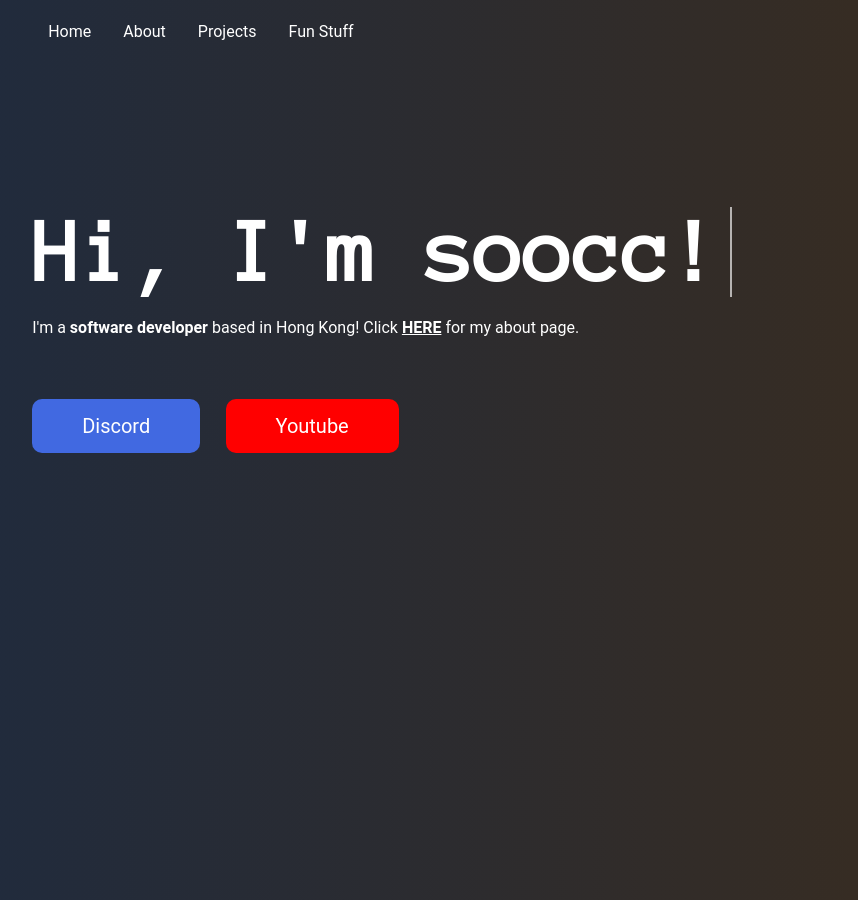
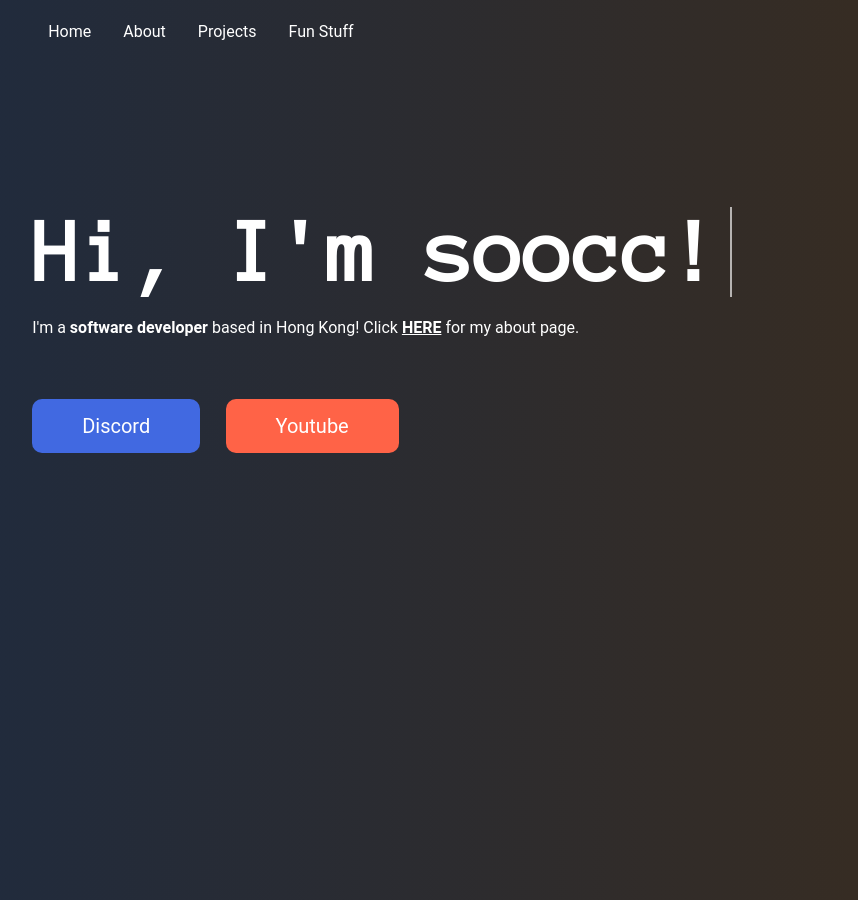
Before and after one commit to soocc/sooccsocks2, a Jekyll site: the page built from index.html, in a window 1280 px wide. Shown: the whole page, without its empty margins (39-897 px from the left). Built offline with Jekyll 4.4.1, drawn with Linux system fonts in a browser that asks for light colours; some web fonts are replaced.

Commit message:
Update index.html

```diff
--- a/index.html
+++ b/index.html
@@ -72,7 +72,7 @@ layout: default
 
       #youtube-btn {
         margin-left: 2%;
-        background-color: red;
+        background-color: tomato;
         color: white;
       }
     </style>
```
